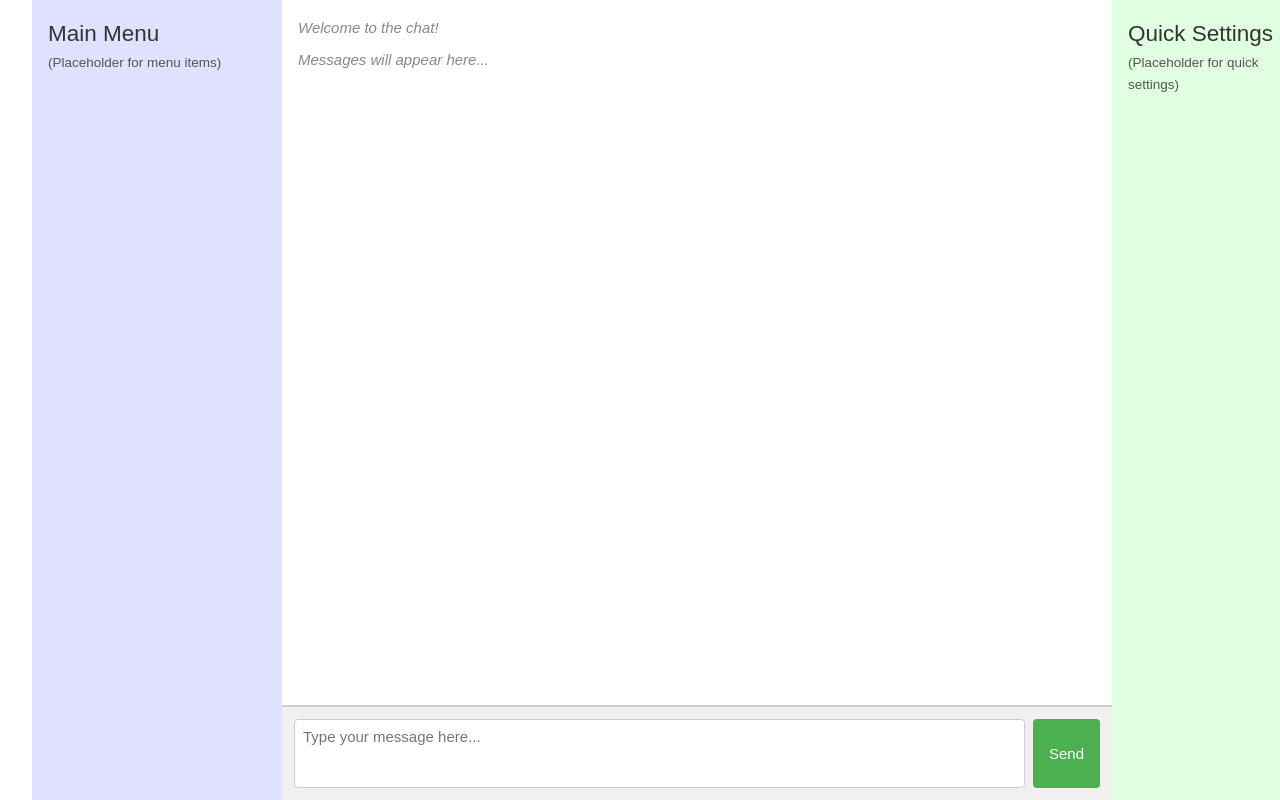
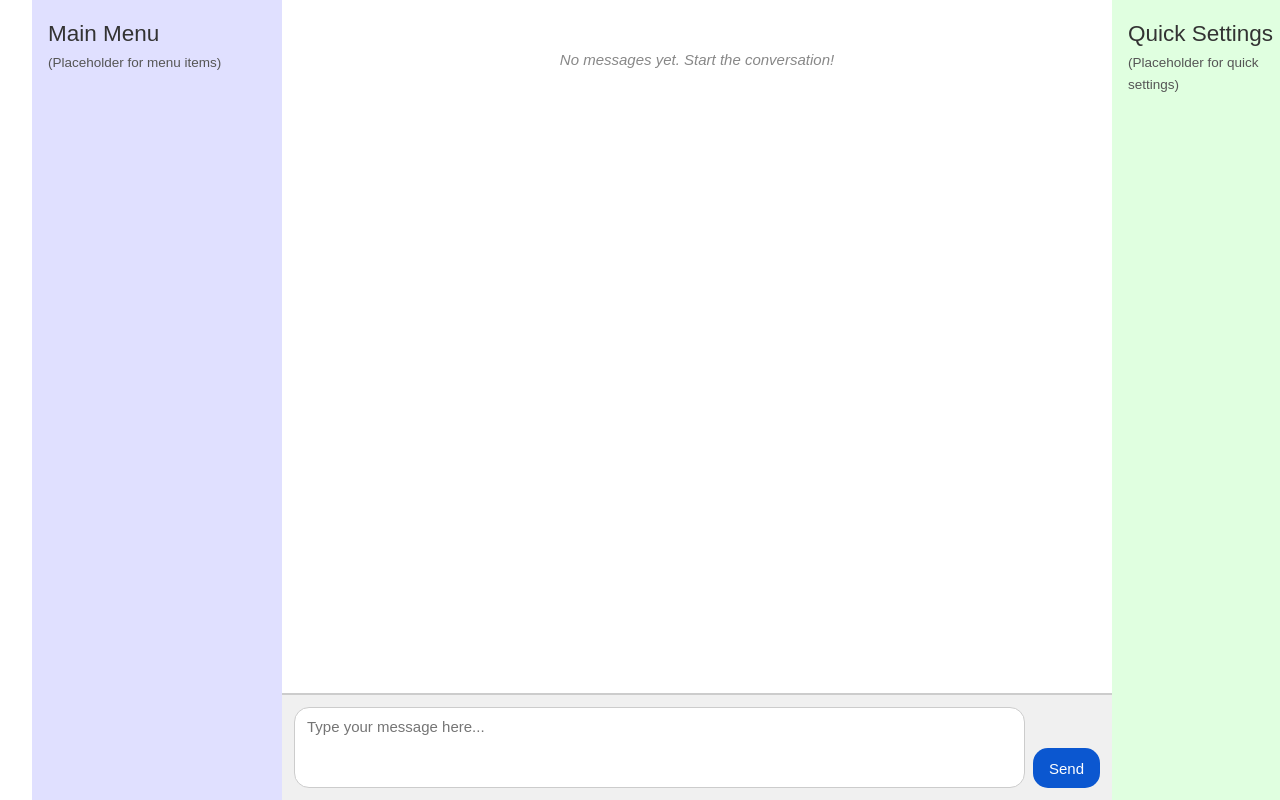
Before and after one commit to NB4U94/ai-assistant-pwa, a Vue app: page / in a window 1280 px wide. Built offline with nearby package versions, Linux system fonts and the light colour scheme.

Commit message:
Update:Api implemented for chat, and autoscroll fix

```diff
--- a/src/views/ChatView.vue
+++ b/src/views/ChatView.vue
@@ -1,37 +1,170 @@
 <template>
     <div class="chat-view">
-      <div class="message-display-area">
-        <p class="placeholder-message">Welcome to the chat!</p>
-        <p class="placeholder-message">Messages will appear here...</p>
+      <div class="message-display-area" ref="messageAreaRef">
+        <div v-for="message in messages" :key="message.id" :class="['message', message.sender === 'User' ? 'user-message' : 'ai-message']">
+          <span class="message-text">{{ message.text }}</span>
+        </div>
+        <p v-if="messages.length === 0 && !isLoading" class="placeholder-message">
+          No messages yet. Start the conversation!
+        </p>
+        <p v-if="isLoading" class="placeholder-message loading-indicator">
+          AI is thinking...
+        </p>
       </div>
       <div class="input-area">
         <textarea
+          ref="inputAreaRef"
           v-model="userInput"
           placeholder="Type your message here..."
           rows="3"
           @keydown.enter.prevent="sendMessage"
+          :disabled="isLoading"
+          aria-label="Chat message input"
         ></textarea>
-        <button @click="sendMessage">Send</button>
+        <button @click="sendMessage" :disabled="isLoading" aria-label="Send message">Send</button>
       </div>
     </div>
   </template>
 
   <script setup>
-  import { ref } from 'vue';
+  import { ref, nextTick } from 'vue';
+
+  // --- Configuration ---
+  // 🚨🚨🚨 WARNING: Replace with your NEW, PRIVATE key for LOCAL TESTING ONLY.
+  // 🚨🚨🚨 DO NOT COMMIT YOUR REAL API KEY TO GIT!
+  const GEMINI_API_KEY = 'YOUR_API_KEY_HERE';
+  // You can change the model name if needed (e.g., 'gemini-pro')
+  const MODEL_NAME = 'gemini-1.5-flash';
+  // ---------------------
+
+  // Template ref to access the message display DOM element
+  const messageAreaRef = ref(null);
+  // Template ref to access the input textarea DOM element
+  const inputAreaRef = ref(null);
 
   // Reactive variable to hold the user's input
   const userInput = ref('');
 
-  // Placeholder function for sending a message (we'll add logic later)
-  const sendMessage = () => {
-    if (userInput.value.trim() === '') return; // Don't send empty messages
+  // Reactive array to hold the chat messages
+  const messages = ref([]);
 
-    console.log('Sending message:', userInput.value);
-    // TODO: Implement actual message sending logic
-    userInput.value = ''; // Clear the input field after "sending"
+  // Reactive variable to indicate if we are waiting for AI response
+  const isLoading = ref(false);
+
+  // Function to scroll the message area to the bottom
+  const scrollToBottom = () => {
+    nextTick(() => {
+      const messageArea = messageAreaRef.value;
+      if (messageArea) {
+        messageArea.scrollTop = messageArea.scrollHeight;
+      }
+    });
   };
 
-  // We can add logic here later to fetch and display messages
+  // Function to add a message to the list
+  const addMessage = (text, sender = 'User') => {
+    // Simple check to prevent adding duplicate "thinking" messages if one is already showing
+    if (sender === 'AI' && text === 'AI is thinking...' && messages.value.some(msg => msg.text === 'AI is thinking...')) {
+      return;
+    }
+     // Prevent adding empty or only whitespace messages
+    if (typeof text !== 'string' || text.trim() === '') {
+      console.warn("Attempted to add an empty message.");
+      return;
+    }
+    messages.value.push({
+      id: Date.now() + Math.random(), // Unique ID
+      text: text.trim(),
+      sender: sender
+    });
+    scrollToBottom();
+  };
+
+
+  // Function to call the Gemini API
+  const callGeminiApi = async (inputText) => {
+    // Construct the API endpoint URL
+    const API_URL = `https://generativelanguage.googleapis.com/v1beta/models/${MODEL_NAME}:generateContent?key=${GEMINI_API_KEY}`;
+
+    // Prepare the request body
+    const requestBody = {
+      contents: [{
+        parts: [{
+          text: inputText
+        }]
+      }]
+      // We can add generationConfig and safetySettings here later if needed
+    };
+
+    try {
+      const response = await fetch(API_URL, {
+        method: 'POST',
+        headers: {
+          'Content-Type': 'application/json',
+        },
+        body: JSON.stringify(requestBody),
+      });
+
+      if (!response.ok) {
+        // Handle HTTP errors (like 4xx, 5xx)
+        const errorData = await response.json().catch(() => ({ message: response.statusText })); // Try to parse error JSON
+        console.error('API Error Response:', errorData);
+        throw new Error(`API request failed with status ${response.status}: ${errorData.error?.message || response.statusText}`);
+      }
+
+      const responseData = await response.json();
+
+      // Extract the text from the response - check structure carefully
+      // Based on Gemini API docs, text is usually here:
+      const aiText = responseData.candidates?.[0]?.content?.parts?.[0]?.text;
+
+      if (typeof aiText !== 'string') { // Check if aiText is actually a string
+          console.error('Could not find valid text in API response:', responseData);
+          throw new Error('Invalid response structure from API.');
+      }
+
+      return aiText;
+
+    } catch (error) {
+      console.error('Error calling Gemini API:', error);
+      // Return an error message to display to the user
+      return `Error: ${error.message}`;
+    }
+  };
+
+  // Function called when user clicks Send or presses Enter
+  const sendMessage = async () => {
+    const currentInput = userInput.value;
+    if (currentInput.trim() === '' || isLoading.value) return;
+
+    addMessage(currentInput, 'User');
+    userInput.value = ''; // Clear input immediately
+
+    isLoading.value = true; // Show loading indicator
+    addMessage('AI is thinking...', 'AI'); // Add thinking message
+
+    // Call the actual API
+    const aiResponseText = await callGeminiApi(currentInput);
+
+    // Remove the "thinking..." message before adding the final response
+    const thinkingIndex = messages.value.findIndex(msg => msg.text === 'AI is thinking...');
+    if (thinkingIndex !== -1) {
+      messages.value.splice(thinkingIndex, 1);
+    }
+
+    // Add the actual AI response (or error message)
+    addMessage(aiResponseText, 'AI');
+
+    isLoading.value = false; // Hide loading indicator
+
+    // Refocus the input area after the response is added and loading is false
+    nextTick(() => {
+      inputAreaRef.value?.focus(); // Use optional chaining just in case
+    });
+
+    scrollToBottom(); // Ensure scroll after final message (might already be called in addMessage)
+  };
+
   </script>
 
   <style scoped>
@@ -49,14 +182,51 @@
     padding: 1rem;
     border-bottom: 1px solid #ccc; /* Separator line */
     background-color: #ffffff; /* White background for messages */
+    display: flex; /* Use flexbox to align messages */
+    flex-direction: column; /* Stack messages vertically */
+  }
+
+  .message {
+    margin-bottom: 0.75rem;
+    padding: 0.6rem 0.9rem; /* Adjusted padding */
+    border-radius: 12px; /* Slightly more rounded */
+    max-width: 80%; /* Prevent messages from taking full width */
+    word-wrap: break-word; /* Wrap long words */
+    font-family: sans-serif;
+    line-height: 1.4;
+  }
+
+  /* Style user messages */
+  .user-message {
+    background-color: #d1eaff; /* Brighter blue for user */
+    color: #333;
+    align-self: flex-end; /* Align user messages to the right */
+    margin-left: auto; /* Push to right */
+    border-bottom-right-radius: 4px; /* Add a slight tail effect */
+  }
+
+  /* Style AI messages */
+  .ai-message {
+    background-color: #e9e9eb; /* Lighter grey for AI */
+    color: #333;
+    align-self: flex-start; /* Align other messages to the left */
+    margin-right: auto; /* Push to left */
+    border-bottom-left-radius: 4px; /* Add a slight tail effect */
   }
 
   .placeholder-message {
     color: #888;
     font-style: italic;
     font-family: sans-serif;
-    margin-bottom: 0.5rem;
+    text-align: center;
+    margin: 2rem auto; /* Center vertically and horizontally */
   }
+
+  .loading-indicator {
+    color: #555;
+    font-style: normal;
+  }
+
 
   .input-area {
     display: flex; /* Arrange input and button side-by-side */
@@ -64,30 +234,47 @@
     border-top: 1px solid #ccc; /* Separator line */
     background-color: #f0f0f0; /* Light grey for input area */
     flex-shrink: 0; /* Prevent input area from shrinking */
+    gap: 0.5rem; /* Add gap between textarea and button */
   }
 
   .input-area textarea {
     flex-grow: 1; /* Input takes up available space */
-    padding: 0.5rem;
+    padding: 0.5rem 0.75rem;
     border: 1px solid #ccc;
-    border-radius: 4px;
-    margin-right: 0.5rem;
+    border-radius: 15px; /* More rounded input */
     resize: none; /* Prevent manual resizing */
     font-family: sans-serif;
     font-size: 1em;
+    height: auto;
+    min-height: 40px; /* Ensure minimum height */
+    line-height: 1.4;
+  }
+
+  .input-area textarea:disabled {
+    background-color: #e0e0e0;
+    cursor: not-allowed;
   }
 
   .input-area button {
     padding: 0.5rem 1rem;
-    background-color: #4CAF50; /* Green button */
+    background-color: #0b57d0; /* Google blue */
     color: white;
     border: none;
-    border-radius: 4px;
+    border-radius: 15px; /* More rounded button */
     cursor: pointer;
     font-size: 1em;
+    font-weight: 500;
+    align-self: flex-end; /* Align button to bottom */
+    min-height: 40px; /* Match textarea min height */
+    transition: background-color 0.2s ease;
   }
 
-  .input-area button:hover {
-    background-color: #45a049; /* Darker green on hover */
+  .input-area button:hover:not(:disabled) {
+    background-color: #0a4cb0; /* Darker Google blue */
+  }
+
+  .input-area button:disabled {
+    background-color: #a0a0a0;
+    cursor: not-allowed;
   }
   </style>
```
